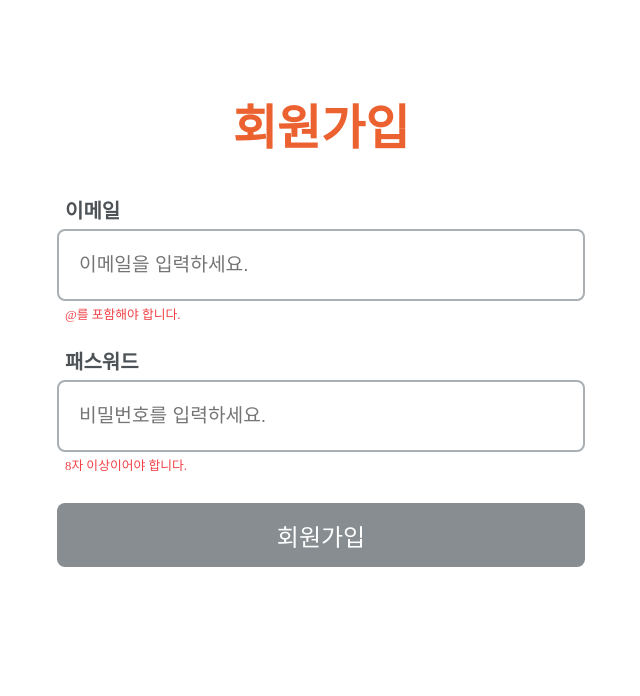
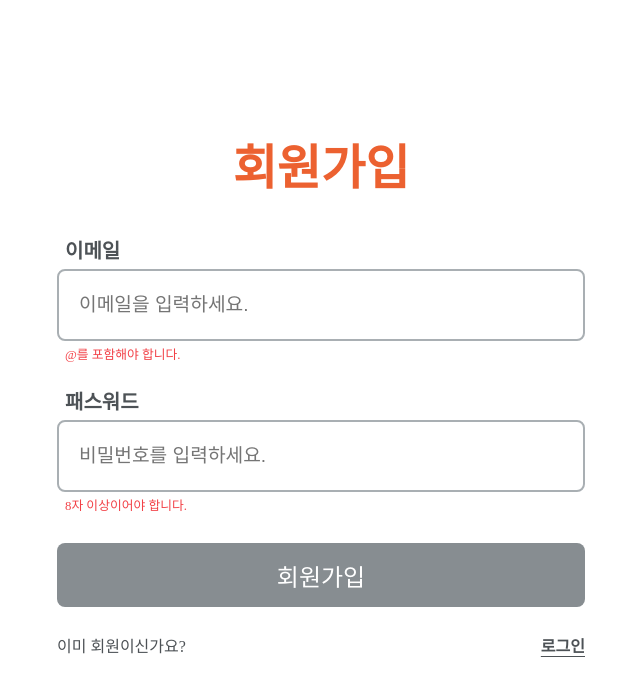
Before and after one commit to sangminlee98/wanted-pre-onboarding-frontend, a React (Create React App) app: page /signup in a window 1280 px wide. Shown: the top 696 px of the page, without its empty margins (319-959 px from the left). Built offline with nearby package versions, Linux system fonts and the light colour scheme.

Commit message:
feat : 회원가입/로그인 페이지에서 상호 페이지 이동 Link 추가

```diff
--- a/src/pages/SignIn/index.tsx
+++ b/src/pages/SignIn/index.tsx
@@ -4,7 +4,12 @@ import onKeydown from "@/utils/onKeydown";
 import { SignInAPI } from "@/services/user";
 import { Form } from "@/types/form";
 import { useEffect, useState } from "react";
-import { Navigate, useNavigate, useOutletContext } from "react-router-dom";
+import {
+  Link,
+  Navigate,
+  useNavigate,
+  useOutletContext,
+} from "react-router-dom";
 import styles from "./styles.module.scss";
 
 export default function SignInPage() {
@@ -86,6 +91,10 @@ export default function SignInPage() {
         >
           로그인
         </button>
+        <span className={styles.subContainer}>
+          <p>회원으로 가입하고 싶으신가요?</p>
+          <Link to="/signup">회원가입</Link>
+        </span>
       </form>
     </div>
   );
--- a/src/pages/SignIn/styles.module.scss
+++ b/src/pages/SignIn/styles.module.scss
@@ -10,6 +10,7 @@
 .title {
   font-size: 3rem;
   font-weight: 700;
+  font-family: "NanumSquareAcB";
   color: var(--main-color);
   margin-bottom: 3rem;
 }
@@ -64,10 +65,10 @@
 .button {
   width: 100%;
   height: 4rem;
-  margin-bottom: 8rem;
+  margin-bottom: 2rem;
   border: none;
   border-radius: 8px;
-  background-color: var(--darkgray-color);
+  background-color: var(--main-color);
   font-size: 1.5rem;
   color: white;
   cursor: pointer;
@@ -75,3 +76,17 @@
     opacity: 0.8;
   }
 }
+
+.subContainer {
+  display: flex;
+  justify-content: space-between;
+  width: 100%;
+  font-family: "Pretendard";
+  color: #4d5256;
+  & > a {
+    color: #4d5256;
+    font-weight: 700;
+    text-decoration: underline;
+    text-underline-position: under;
+  }
+}
--- a/src/pages/SignUp/index.tsx
+++ b/src/pages/SignUp/index.tsx
@@ -4,7 +4,12 @@ import onKeydown from "@/utils/onKeydown";
 import { SignUpAPI } from "@/services/user";
 import { Form } from "@/types/form";
 import { useEffect, useState } from "react";
-import { Navigate, useNavigate, useOutletContext } from "react-router-dom";
+import {
+  Link,
+  Navigate,
+  useNavigate,
+  useOutletContext,
+} from "react-router-dom";
 import styles from "./styles.module.scss";
 
 export default function SignUpPage() {
@@ -87,6 +92,10 @@ export default function SignUpPage() {
         >
           회원가입
         </button>
+        <span className={styles.subContainer}>
+          <p>이미 회원이신가요?</p>
+          <Link to="/signin">로그인</Link>
+        </span>
       </form>
     </div>
   );
--- a/src/pages/SignUp/styles.module.scss
+++ b/src/pages/SignUp/styles.module.scss
@@ -10,6 +10,7 @@
 .title {
   font-size: 3rem;
   font-weight: 700;
+  font-family: "NanumSquareAcB";
   color: var(--main-color);
   margin-bottom: 3rem;
 }
@@ -64,7 +65,7 @@
 .button {
   width: 100%;
   height: 4rem;
-  margin-bottom: 8rem;
+  margin-bottom: 2rem;
   border: none;
   border-radius: 8px;
   background-color: var(--darkgray-color);
@@ -75,3 +76,16 @@
     opacity: 0.8;
   }
 }
+.subContainer {
+  display: flex;
+  justify-content: space-between;
+  width: 100%;
+  font-family: "Pretendard";
+  color: #4d5256;
+  & > a {
+    color: #4d5256;
+    font-weight: 700;
+    text-decoration: underline;
+    text-underline-position: under;
+  }
+}
--- a/src/reset.scss
+++ b/src/reset.scss
@@ -108,6 +108,7 @@ section {
   display: block;
 }
 body {
+  font-family: "NanumSquareAcR";
   line-height: 1;
 }
 a {
```
